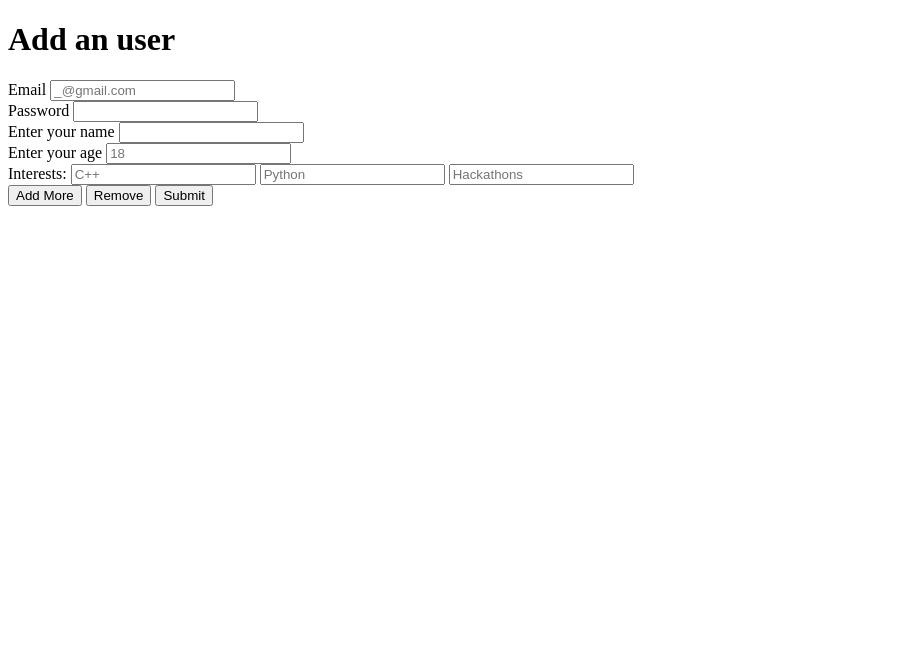
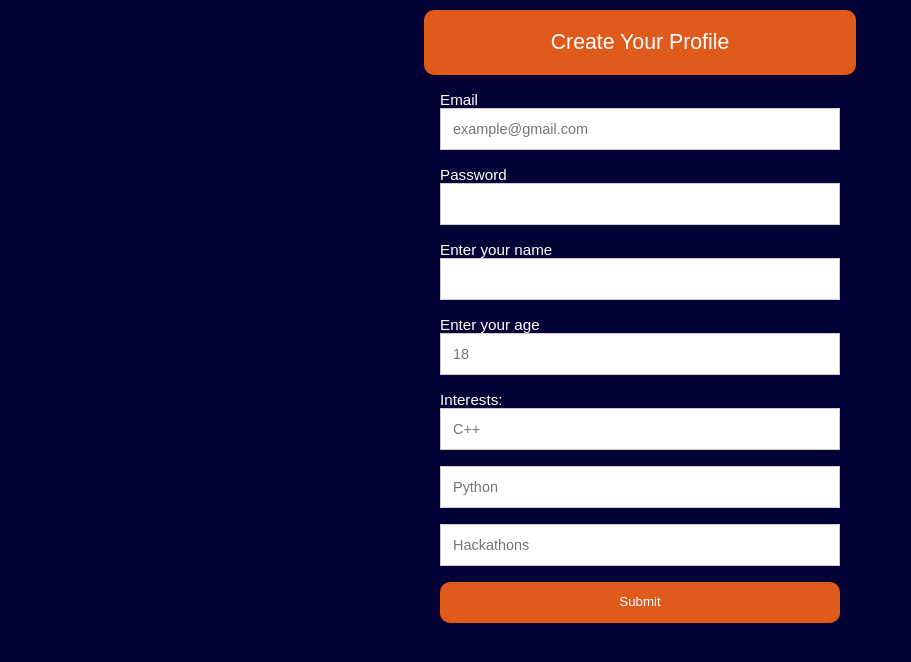
Before and after one commit to OmegaWCC/CodeCupid, a Flask app: page / in a window 1280 px wide. Shown: the top 662 px of the page, without its empty margins (0-911 px from the left). Run offline with Flask 2, Linux system fonts and the light colour scheme.

Commit message:
Final Commit

```diff
--- a/app.py
+++ b/app.py
@@ -24,6 +24,8 @@ def items():
     def key(x):
         return matching_algo(current_user, x)
     users = User.query.filter(User.id != current_user.id).all()
+    for user in users:
+        user.match = matching_algo(current_user, user)
     users.sort(key=key, reverse=True)
     return render_template('items.html', users=users)
 
@@ -43,7 +45,7 @@ def signup_post():
     user = User(email=user_email, password=generate_password_hash(user_password, method='sha256'), name=user_name, age=user_age, interests=user_interests)
     db.session.add(user)
     db.session.commit()
-    return render_template('create_account_success.html')
+    return redirect(url_for('login'))
 
 
 @app.get('/')
--- /dev/null
+++ b/static/form.css
@@ -0,0 +1,90 @@
+label {
+    color: white;
+}
+
+h1 {
+    border-radius: 10px;
+}
+
+input[type=submit] {
+    border-radius: 10px;
+}
+
+.form-style-6{
+	font: 95% Arial, Helvetica, sans-serif;
+	max-width: 400px;
+	margin: 10px auto;
+	padding: 16px;
+	background: rgb(3, 3, 53);
+}
+.form-style-6 h1{
+	background: #e05a1c;
+	padding: 20px 0;
+	font-size: 140%;
+	font-weight: 300;
+	text-align: center;
+	color: #fff;
+	margin: -16px -16px 16px -16px;
+}
+.form-style-6 input[type="text"],
+.form-style-6 input[type="date"],
+.form-style-6 input[type="datetime"],
+.form-style-6 input[type="email"],
+.form-style-6 input[type="number"],
+.form-style-6 input[type="search"],
+.form-style-6 input[type="time"],
+.form-style-6 input[type="url"],
+.form-style-6 input[type="password"],
+.form-style-6 textarea,
+.form-style-6 select
+{
+	-webkit-transition: all 0.30s ease-in-out;
+	-moz-transition: all 0.30s ease-in-out;
+	-ms-transition: all 0.30s ease-in-out;
+	-o-transition: all 0.30s ease-in-out;
+	outline: none;
+	box-sizing: border-box;
+	-webkit-box-sizing: border-box;
+	-moz-box-sizing: border-box;
+	width: 100%;
+	background: #fff;
+	margin-bottom: 4%;
+	border: 1px solid #ccc;
+	padding: 3%;
+	color: #555;
+	font: 95% Arial, Helvetica, sans-serif;
+}
+.form-style-6 input[type="text"]:focus,
+.form-style-6 input[type="date"]:focus,
+.form-style-6 input[type="datetime"]:focus,
+.form-style-6 input[type="email"]:focus,
+.form-style-6 input[type="number"]:focus,
+.form-style-6 input[type="search"]:focus,
+.form-style-6 input[type="time"]:focus,
+.form-style-6 input[type="url"]:focus,
+.form-style-6 textarea:focus,
+.form-style-6 select:focus
+{
+	box-shadow: 0 0 5px #e05a1c;
+	padding: 3%;
+	border: 1px solid #e05a1c;
+}
+
+.form-style-6 input[type="submit"],
+.form-style-6 input[type="button"]{
+	box-sizing: border-box;
+	-webkit-box-sizing: border-box;
+	-moz-box-sizing: border-box;
+	width: 100%;
+	padding: 3%;
+	background: #e05a1c;
+	border-bottom: 2px solid #e05a1c;
+	border-top-style: none;
+	border-right-style: none;
+	border-left-style: none;
+	color: #fff;
+}
+.form-style-6 input[type="submit"]:hover,
+.form-style-6 input[type="button"]:hover{
+	background: #cf551c;
+}
--- a/templates/create_account.html
+++ b/templates/create_account.html
@@ -5,16 +5,17 @@
     <meta http-equiv="X-UA-Compatible" content="IE=edge">
     <meta name="viewport" content="width=device-width, initial-scale=1.0">
     <script src="../static/create_user.js" defer></script>
+    <link rel="stylesheet" href="../static/form.css">
     <title>Example</title>
 </head>
 
-<body>
-    <h1>Add an user</h1>
+<body class="form-style-6">
+    <h1>Create Your Profile</h1>
     <form method="post" action="/signup">
         <div id="user_name">
             <div>
                 <label for="user_email">Email</label>
-                <input type="text" name="user_email" id="user_email" placeholder="_@gmail.com" required>
+                <input type="text" name="user_email" id="user_email" placeholder="example@gmail.com" required>
             </div>
             <div>
             <label for="user_password">Password</label>
@@ -36,8 +37,6 @@
             <input type="text" class="user_interest" name="user_interests" placeholder="Hackathons" required>
         </div>
         <div class="controls">
-            <button type="button" href="#" id="add_more_fields">Add More</button>
-            <button type="button" href="#" id="remove_fields">Remove</button>
             <input type="submit" value="Submit" />
         </div>
     </form>
--- a/templates/items.html
+++ b/templates/items.html
@@ -17,7 +17,8 @@
         <div class="wrap-card">
             <div class="card">
                 <div class="container">
-                <h4><b>{{user.name}}</b></h4>
+                <h3><b>{{user.name}}</b></h3>
+                <p>Match Score: {{user.match}}</p>
                 <span>Interests: </span>
                 <span>
                 {% for interest in user.interests %}
--- a/templates/login.html
+++ b/templates/login.html
@@ -4,16 +4,17 @@
     <meta charset="UTF-8">
     <meta http-equiv="X-UA-Compatible" content="IE=edge">
     <meta name="viewport" content="width=device-width, initial-scale=1.0">
+    <link rel="stylesheet" href="../static/form.css">
     <title>Example</title>
 </head>
 
-<body>
+<body class="form-style-6">
     <h1>Login</h1>
     <form method="post" action="/login">
         <div id="user_name">
             <div>
                 <label for="email">Email</label>
-                <input type="text" name="email" id="email" placeholder="_@gmail.com" required>
+                <input type="text" name="email" id="email" placeholder="example@gmail.com" required>
             </div>
             <div>
             <label for="password">Password</label>
```
Also changed, not shown: templates/create_account_success.html (deleted, +0 -13 lines), templates/profile.html (+7 -6 lines), static/avatar-fa08d30ab5ddec8b1a872eba72173fa7.jpg (added).
